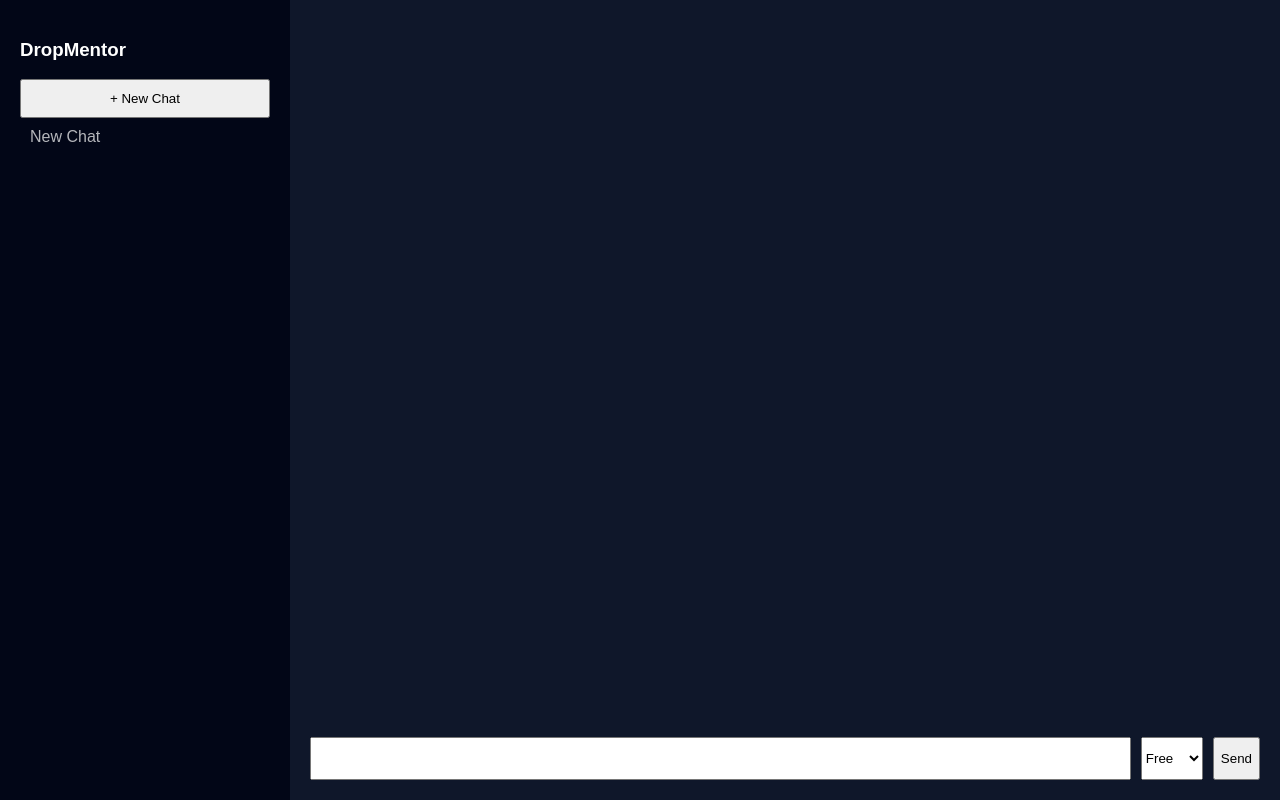
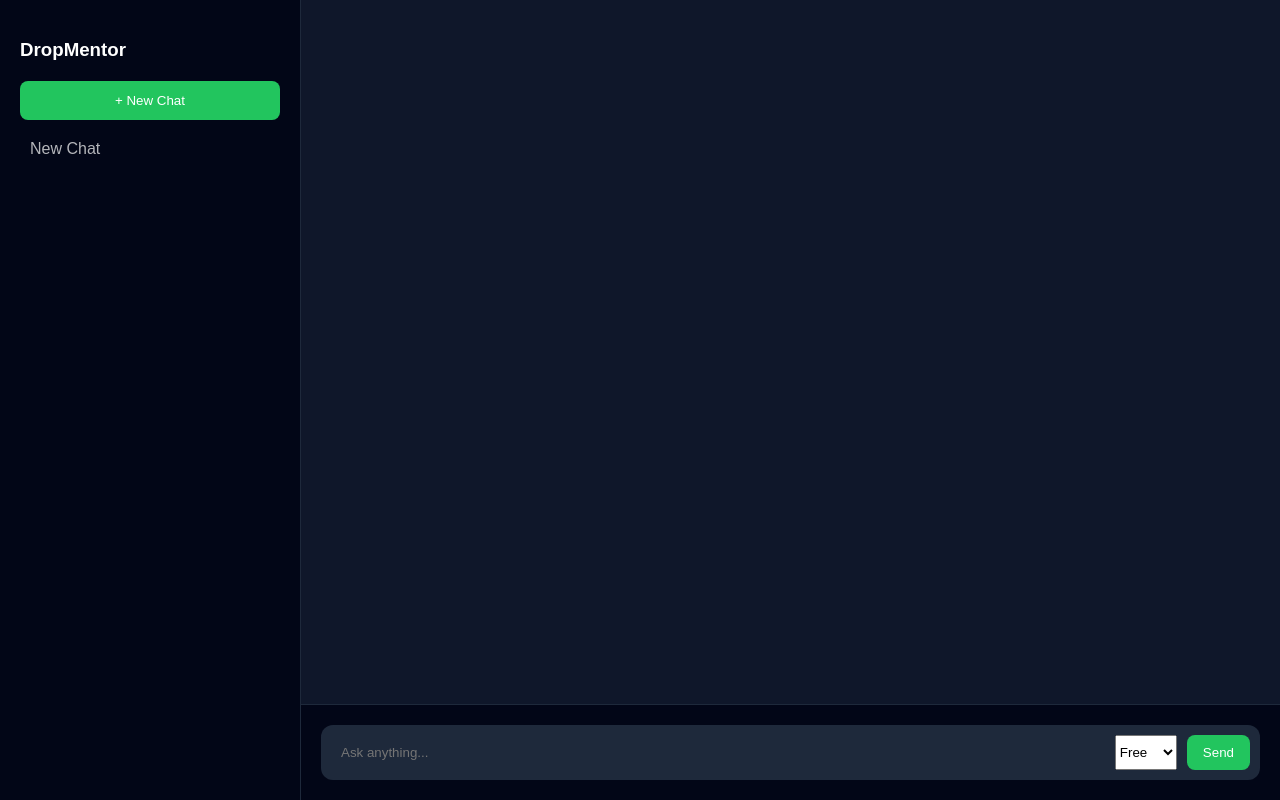
Before and after one commit to Bossman567/new-dropmentor, a Next.js app: page / in a window 1280 px wide. Built offline with nearby package versions, Linux system fonts and the light colour scheme.

Commit message:
Refactor styles and improve layout in page.js

```diff
--- a/app/page.js
+++ b/app/page.js
@@ -84,30 +84,25 @@ export default function Home() {
     updateCurrent(finalChat);
   }
 
-  // 🔥 FINAL TEXT FORMATTER
   function formatText(text) {
     const lines = text.split("\n");
     let html = "";
     let inList = false;
 
     for (let line of lines) {
-      // bold (**text**)
       line = line.replace(/\*\*(.*?)\*\*/g, "<b>$1</b>");
 
-      // bullet list (* või -)
       if (line.startsWith("* ") || line.startsWith("- ")) {
         if (!inList) {
           html += "<ul style='margin:10px 0; padding-left:20px;'>";
           inList = true;
         }
-
         html += "<li style='margin-bottom:6px;'>" + line.slice(2) + "</li>";
       } else {
         if (inList) {
           html += "</ul>";
           inList = false;
         }
-
         if (line.trim() !== "") {
           html += "<p style='margin:8px 0;'>" + line + "</p>";
         }
@@ -115,25 +110,42 @@ export default function Home() {
     }
 
     if (inList) html += "</ul>";
-
     return html;
   }
 
   return (
-    <div style={{ display: "flex", height: "100vh" }}>
+    <div style={{ display: "flex", height: "100vh", background: "#0f172a" }}>
 
       {/* SIDEBAR */}
-      <div style={{ width: 250, background: "#020617", padding: 20 }}>
-        <h3>DropMentor</h3>
+      <div style={{
+        width: 260,
+        background: "#020617",
+        padding: 20,
+        borderRight: "1px solid #1e293b"
+      }}>
+        <h3 style={{ marginBottom: 20 }}>DropMentor</h3>
 
-        <button onClick={newChat} style={{ width: "100%", padding: 10 }}>
+        <button onClick={newChat} style={{
+          width: "100%",
+          padding: 12,
+          borderRadius: 8,
+          background: "#22c55e",
+          border: "none",
+          color: "white",
+          cursor: "pointer"
+        }}>
           + New Chat
         </button>
 
         {chats.map(c => (
           <div key={c.id}
             onClick={() => setCurrent(c)}
-            style={{ padding: 10, cursor: "pointer", opacity: 0.7 }}>
+            style={{
+              padding: 10,
+              cursor: "pointer",
+              opacity: 0.7,
+              marginTop: 10
+            }}>
             {c.title}
           </div>
         ))}
@@ -143,38 +155,79 @@ export default function Home() {
       <div style={{ flex: 1, display: "flex", flexDirection: "column" }}>
 
         {/* CHAT */}
-        <div style={{ flex: 1, overflowY: "auto", padding: 20 }}>
+        <div style={{
+          flex: 1,
+          overflowY: "auto",
+          padding: 30,
+          display: "flex",
+          flexDirection: "column",
+          gap: 15
+        }}>
           {current?.messages.map((m, i) => (
             <div key={i}
               style={{
                 display: "flex",
-                justifyContent: m.user ? "flex-end" : "flex-start",
-                marginBottom: 15
+                justifyContent: m.user ? "flex-end" : "flex-start"
               }}>
               <div style={{
                 background: m.user ? "#22c55e" : "#1e293b",
-                padding: 12,
-                borderRadius: 10,
-                maxWidth: 600
+                padding: 16,
+                borderRadius: 12,
+                maxWidth: 650,
+                boxShadow: "0 4px 20px rgba(0,0,0,0.2)"
               }}>
                 <div
                   dangerouslySetInnerHTML={{
                     __html: formatText(m.text)
                   }}
                 />
+
+                {!m.user && (
+                  <button
+                    onClick={() => navigator.clipboard.writeText(m.text)}
+                    style={{
+                      marginTop: 10,
+                      fontSize: 12,
+                      opacity: 0.6,
+                      cursor: "pointer",
+                      background: "none",
+                      border: "none",
+                      color: "white"
+                    }}>
+                    Copy
+                  </button>
+                )}
               </div>
             </div>
           ))}
         </div>
 
         {/* INPUT */}
-        <div style={{ padding: 20 }}>
-          <div style={{ display: "flex", gap: 10 }}>
+        <div style={{
+          padding: 20,
+          borderTop: "1px solid #1e293b",
+          background: "#020617"
+        }}>
+          <div style={{
+            display: "flex",
+            gap: 10,
+            background: "#1e293b",
+            padding: 10,
+            borderRadius: 12
+          }}>
             <input
               value={input}
               onChange={e => setInput(e.target.value)}
               onKeyDown={e => e.key === "Enter" && send()}
-              style={{ flex: 1, padding: 12 }}
+              placeholder="Ask anything..."
+              style={{
+                flex: 1,
+                background: "transparent",
+                border: "none",
+                color: "white",
+                outline: "none",
+                padding: 10
+              }}
             />
 
             <select value={tier} onChange={e => setTier(e.target.value)}>
@@ -183,7 +236,16 @@ export default function Home() {
               <option value="pro">PRO</option>
             </select>
 
-            <button onClick={send}>Send</button>
+            <button onClick={send} style={{
+              padding: "10px 16px",
+              borderRadius: 8,
+              background: "#22c55e",
+              border: "none",
+              color: "white",
+              cursor: "pointer"
+            }}>
+              Send
+            </button>
           </div>
         </div>
 
```
